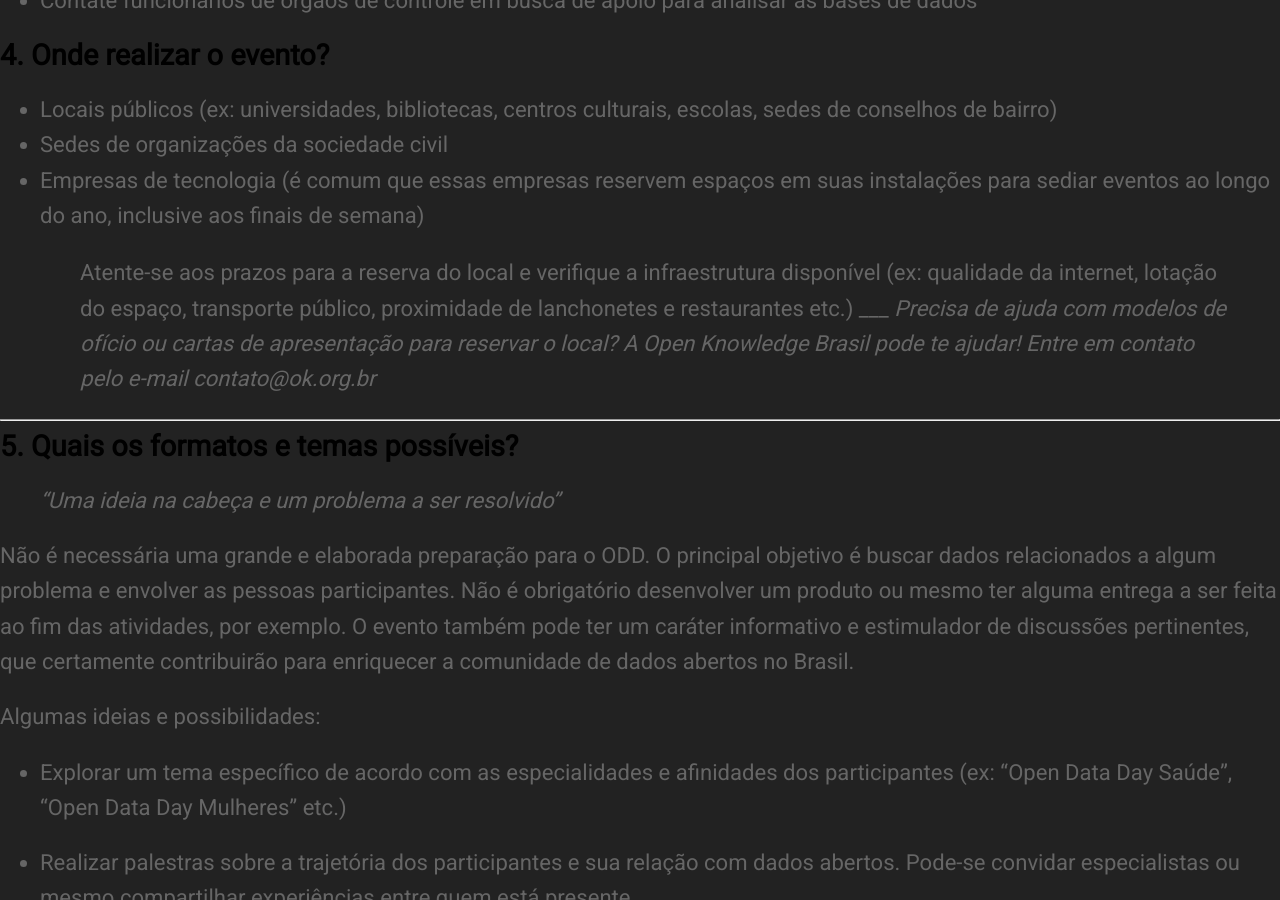
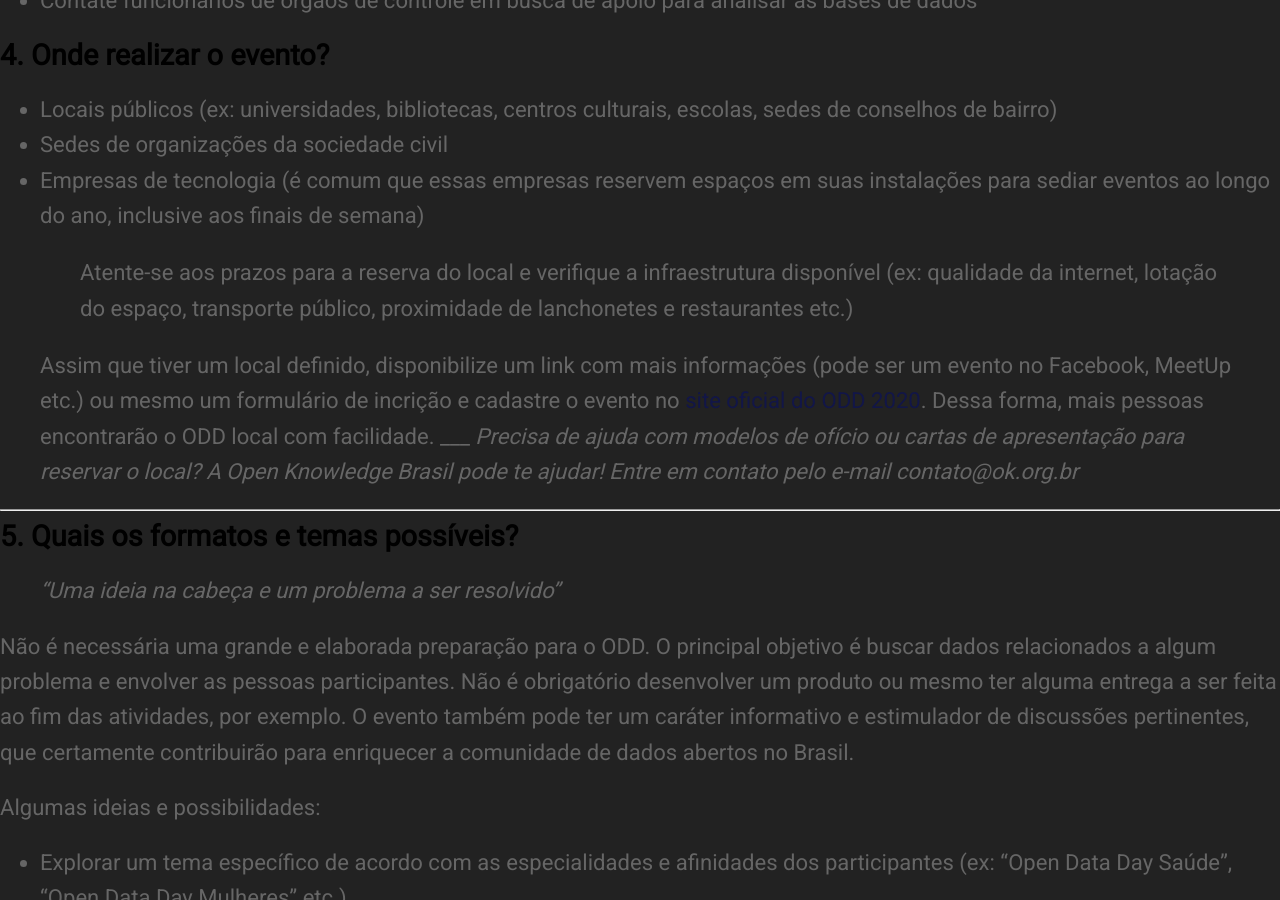
Before and after one commit to okfn-brasil/embaixadoras, a Jekyll site: the page built from Guia-ODD/Guia-ODD2020.md, in a window 1280 px wide and 900 px high, scrolled down 2805 px. Built offline with Jekyll 4.4.1, drawn with Linux system fonts in a browser that asks for light colours; nearby versions of some CDN libraries; our own code applies the rules of GitHub Pages for plain Markdown files.

Commit message:
Update Guia-ODD2020.md

```diff
--- a/Guia-ODD/Guia-ODD2020.md
+++ b/Guia-ODD/Guia-ODD2020.md
@@ -55,6 +55,8 @@ ___
 - Sedes de organizações da sociedade civil
 -   Empresas de tecnologia (é comum que essas empresas reservem espaços em suas instalações para sediar eventos ao longo do ano, inclusive aos finais de semana)
 > Atente-se aos prazos para a reserva do local e verifique a infraestrutura disponível (ex: qualidade da internet, lotação do espaço, transporte público, proximidade de lanchonetes e restaurantes etc.)
+
+> Assim que tiver um local definido, disponibilize um link com mais informações (pode ser um evento no Facebook, MeetUp etc.) ou mesmo um formulário de incrição e cadastre o evento no [site oficial do ODD 2020](http://opendataday.org/). Dessa forma, mais pessoas encontrarão o ODD local com facilidade.
 ___
 *Precisa de ajuda com modelos de ofício ou cartas de apresentação para reservar o local? A Open Knowledge Brasil pode te ajudar! Entre em contato pelo e-mail contato@ok.org.br*
 
```
